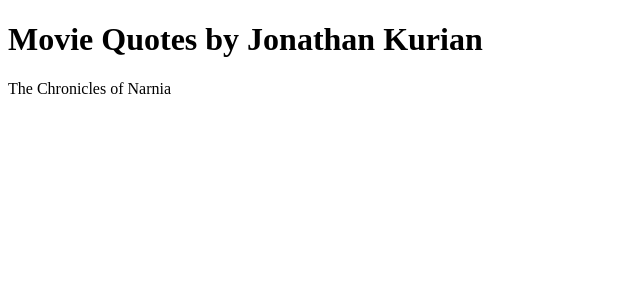
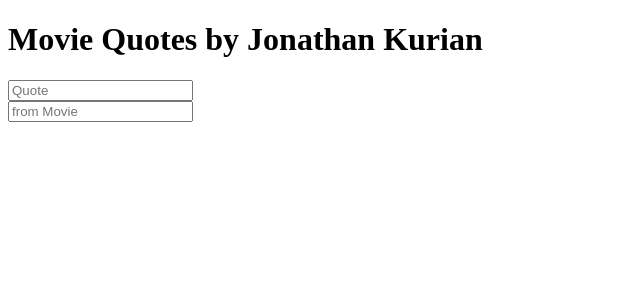
Before and after one commit to jon23k/Movie-Quotes-Angular, an Angular app in the folder MovieQuotes/: page / in a window 1280 px wide. Shown: the top 300 px of the page, without its empty margins (0-640 px from the left). Built offline with nearby package versions, Linux system fonts and the light colour scheme.

Commit message:
Data binding to a Movie Quote

```diff
--- a/MovieQuotes/src/app/app.component.html
+++ b/MovieQuotes/src/app/app.component.html
@@ -1,4 +1,10 @@
   <h1>
    Movie Quotes by Jonathan Kurian
   </h1>
-{{movie}}
+  <input type="text" placeholder="Quote" name="quote" [(ngModel)]="movieQuote.quote">
+  <br>
+  <input type="text" placeholder="from Movie" name="movie" [(ngModel)]="movieQuote.movie">
+<p *ngIf="movieQuote.movie && movieQuote.quote">
+  the best quote <b>{{movieQuote.movie}}</b>
+  is <b>"{{movieQuote.quote}}"</b>
+</p>
--- a/MovieQuotes/src/app/app.component.ts
+++ b/MovieQuotes/src/app/app.component.ts
@@ -1,4 +1,10 @@
 import { Component } from '@angular/core';
+
+
+interface MovieQuote{
+  movie: String,
+  quote: String
+}
 
 @Component({
   selector: 'app-root',
@@ -6,5 +12,8 @@
   styleUrls: ['./app.component.css']
 })
 export class AppComponent {
-  movie = 'The Chronicles of Narnia';
+  movieQuote: MovieQuote ={
+    'quote': '',
+    'movie': '',
+  };
 }
--- a/MovieQuotes/src/app/app.module.ts
+++ b/MovieQuotes/src/app/app.module.ts
@@ -1,6 +1,6 @@
 import { BrowserModule } from '@angular/platform-browser';
 import { NgModule } from '@angular/core';
-
+import { FormsModule } from '@angular/forms';
 import { AppComponent } from './app.component';
 
 @NgModule({
@@ -8,7 +8,8 @@
     AppComponent
   ],
   imports: [
-    BrowserModule
+    BrowserModule,
+    FormsModule
   ],
   providers: [],
   bootstrap: [AppComponent]
```
